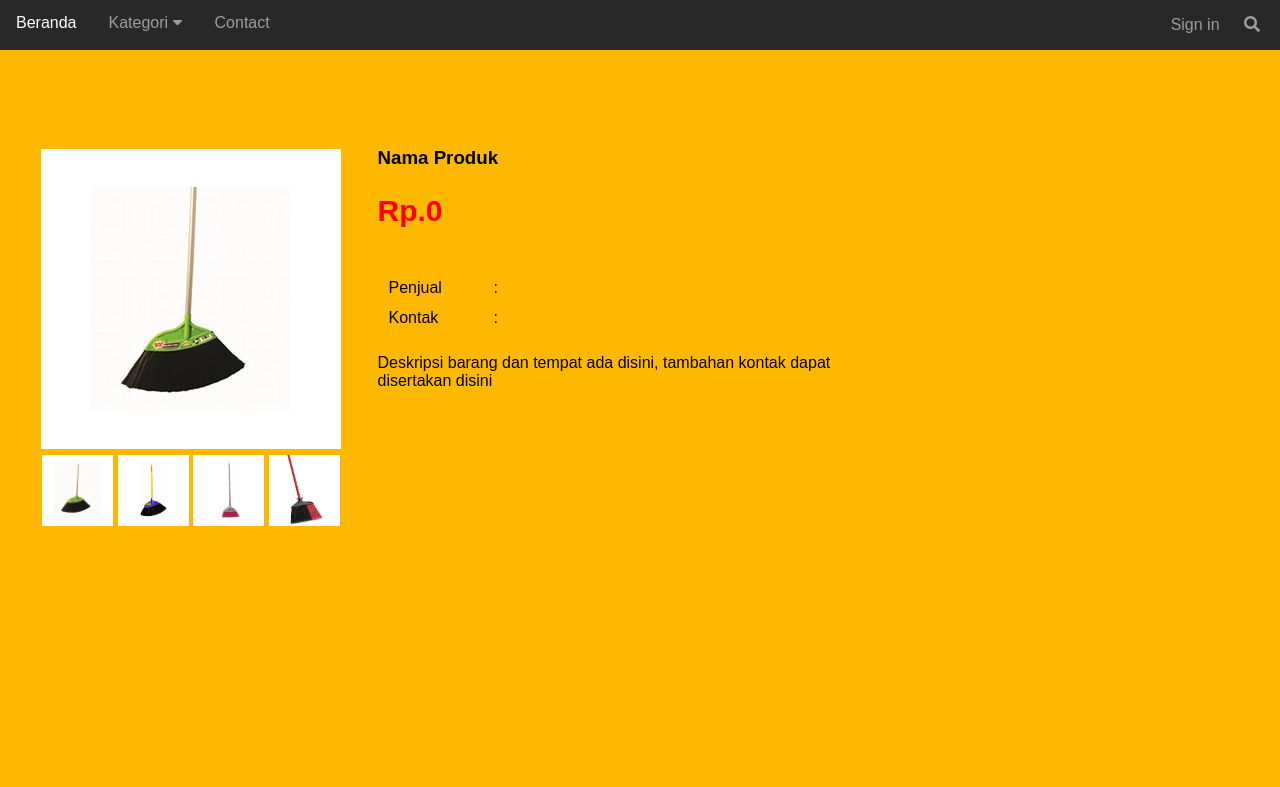
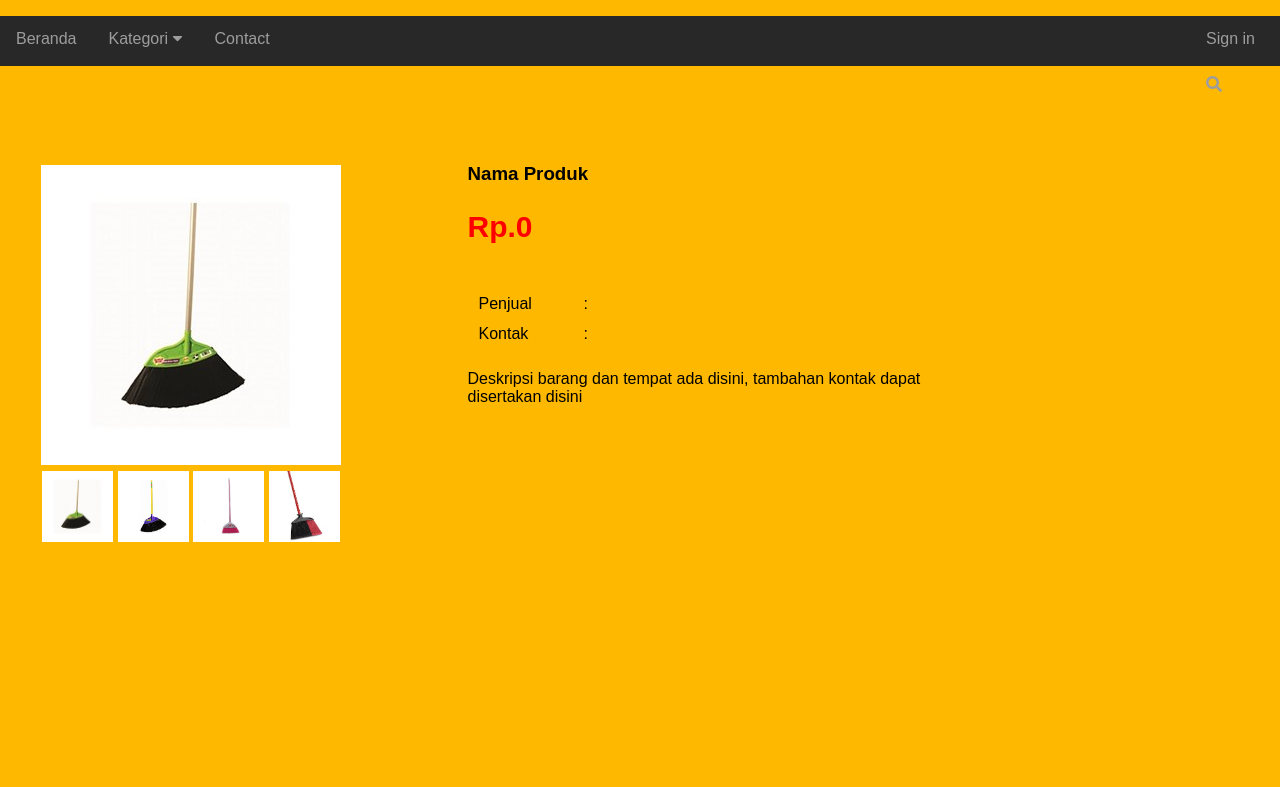
Before and after one commit to fadhlihh/PemrogramanWeb, a PHP site: page /product.php in a window 1280 px wide. Shown: the top 787 px of the page. Run offline with PHP 8.4, Linux system fonts and the light colour scheme.

Commit message:
Layout Scale Fixed(CI not yet(database harus ada yang di fix))

```diff
--- a/css/style.css
+++ b/css/style.css
@@ -26,6 +26,7 @@ body{
 	color: #ffffff;
 	margin: 0;
 	height: 100%;
+	width: 100%;
 }
 .row{
 	margin-left: 20px;
@@ -71,12 +72,12 @@ body{
 
 /*Navbar*/
 .navbar-right{
-	float: right;
+  margin-left: 1150px;
 }
 .navbar-right ul li{
 	display: inline-block;
+  padding: 14px 16px;
 	list-style: none;
-	margin-right: 20px;
 }
 .navbar-right ul li:hover{
 	cursor: pointer;
@@ -87,7 +88,7 @@ nav {
   	background-color: #292828;
   	font-family: Arial;
   	color:#9d9d9d;
- 	top: 0px;
+ 	  top: 0px;
   	position: sticky;
   	z-index: 4;
   	min-height: 50px;
@@ -176,9 +177,10 @@ input[type="button"]{
 	background-color: #fefefe;
 	color:#000;
     margin: 15% auto;
+	margin-top: 100px;
     padding: 20px;
     border: 1px solid #888;
-    width: 40%;
+    width: 500px;
 }
 .close{
     color: #aaa;
@@ -285,6 +287,7 @@ PRODUCT PAGE
 /*Informasi Barang*/
 .info{
 	margin-top: 20px;
+	margin-left: 90px;
 	color: #000;
 }
 .info table{
--- a/navbar.php
+++ b/navbar.php
@@ -15,12 +15,12 @@
 		    	</div>
 		  	</div>
 		  	<a href="contact.php">Contact</a>
-		</div>
-		<div class="navbar-right">
-			<ul>
-				<li id="signin">Sign in</li>
-		  		<li><span class="fas fa-search"></span></li>
-			</ul>
+			<div class="navbar-right">
+				<ul>
+					<li id="signin">Sign in</li>
+			  		<li><span class="fas fa-search"></span></li>
+				</ul>
+			</div>
 		</div>
 	</nav>
 	<div id="modal" class="modal-signin">
```
Also changed, not shown: home.php (+5 -5 lines).
